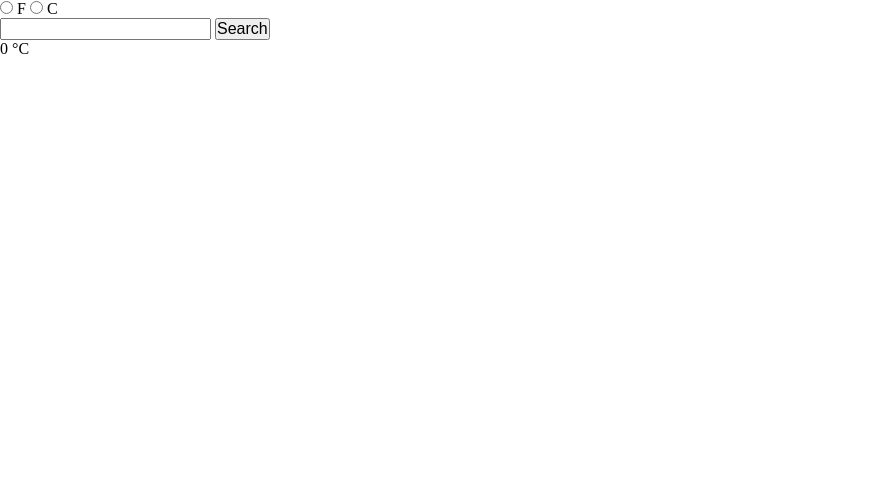
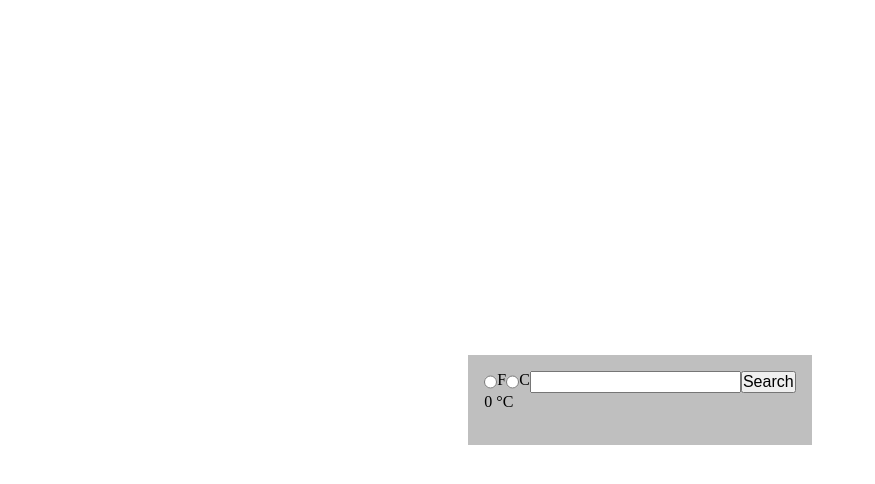
Before and after one commit to daniellonsdale/odin-weather-app, a website built with webpack: page src/template.html in a window 1280 px wide. Shown: the whole page, without its empty margins (0-875 px from the left). Built offline with nearby package versions, Linux system fonts and the light colour scheme.

Commit message:
Add some basic init styling

```diff
--- a/src/styles.css
+++ b/src/styles.css
@@ -8,4 +8,25 @@
 
 body{
     min-height: 100vh;
+    display: flex;
+    justify-content: center;
+    align-items: center;
 }
+
+.main-container{
+    background-color: rgb(191, 191, 191);
+    min-width: fit-content;
+    padding: 1rem;
+}
+
+.header-container{
+    display: flex;
+}
+
+.search-container{
+    display: flex;
+}
+
+.f-c-toggle-container{
+    display: flex;
+}
```
